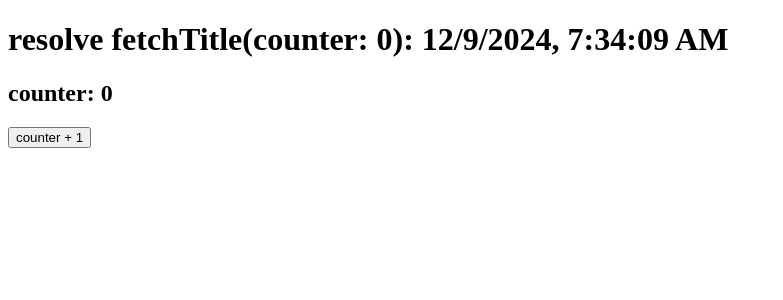
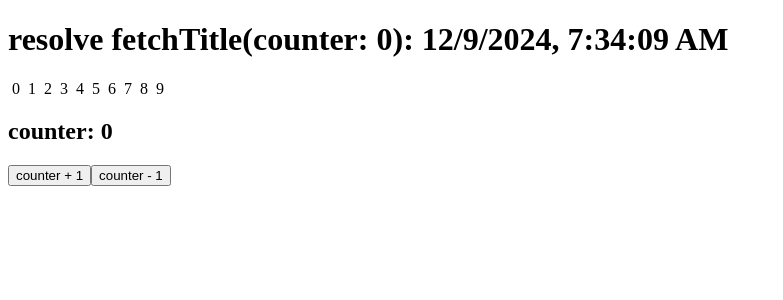
Before and after one commit to poppy-lee/react-19-use, a React app: page / in a window 1280 px wide. Shown: the top 300 px of the page, without its empty margins (0-783 px from the left). Built offline with nearby package versions, Linux system fonts and the light colour scheme.

Commit message:
create src/apis/fetchList.ts

```diff
--- a/src/App.tsx
+++ b/src/App.tsx
@@ -2,23 +2,36 @@ import { Suspense, use, useState } from "react";
 
 import { fetchTitle } from "./apis/fetchTitle";
 import { useCachedPromise } from "./hooks/useCachedPromise";
+import { fetchList } from "./apis/fetchList";
 
 export const App = () => {
   const [counter, setCounter] = useState(0);
+
   const titlePromise = useCachedPromise(() => fetchTitle(counter), [counter]);
+  const listPromise = useCachedPromise(() => fetchList(counter), [counter]);
 
   return (
     <>
       <Suspense fallback={<h1>loading...</h1>}>
         <Title titlePromise={titlePromise} />
       </Suspense>
+      <Suspense fallback={<span>loading...</span>}>
+        <List listPromise={listPromise} />
+      </Suspense>
       <h2>counter: {counter}</h2>
       <button
         onClick={() => {
-          setCounter((counter) => (counter + 1) % 10);
+          setCounter((counter) => (10 + counter + 1) % 10);
         }}
       >
         counter + 1
+      </button>
+      <button
+        onClick={() => {
+          setCounter((counter) => (10 + counter - 1) % 10);
+        }}
+      >
+        counter - 1
       </button>
     </>
   );
@@ -28,3 +41,16 @@ const Title = ({ titlePromise }: { titlePromise: Promise<string> }) => {
   const title = use(titlePromise);
   return <h1>{title}</h1>;
 };
+
+const List = ({ listPromise }: { listPromise: Promise<number[]> }) => {
+  const list = use(listPromise);
+  return (
+    <span>
+      {list.map((item) => (
+        <span key={item} style={{ margin: "0 4px" }}>
+          {item}
+        </span>
+      ))}
+    </span>
+  );
+};
--- /dev/null
+++ b/src/apis/fetchList.tsx
@@ -0,0 +1,13 @@
+export function fetchList(counter: number = 0) {
+  const randomDelay = Math.random() * 1000;
+
+  return new Promise<number[]>((resolve) => {
+    setTimeout(() => {
+      const list = Array.from(
+        { length: 10 },
+        (_, index) => counter * 10 + index
+      );
+      resolve(list);
+    }, randomDelay);
+  });
+}
```
